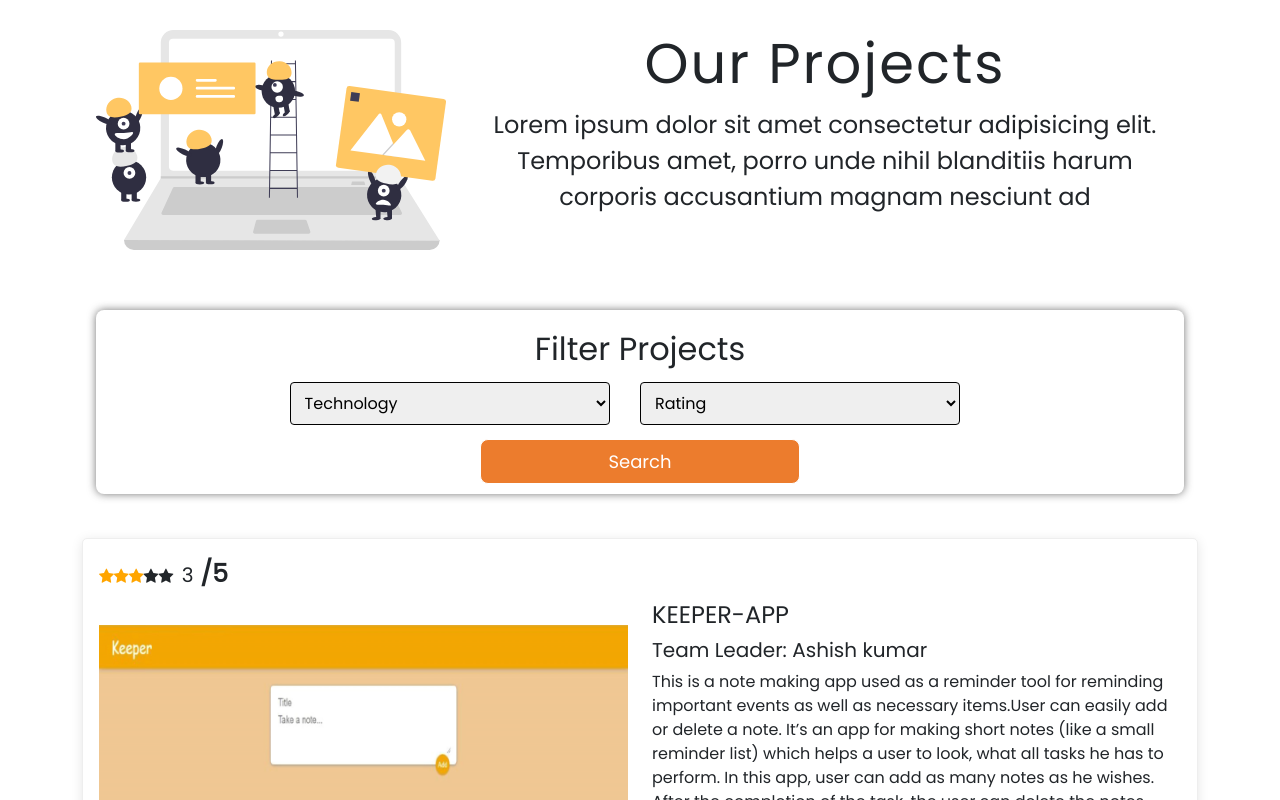
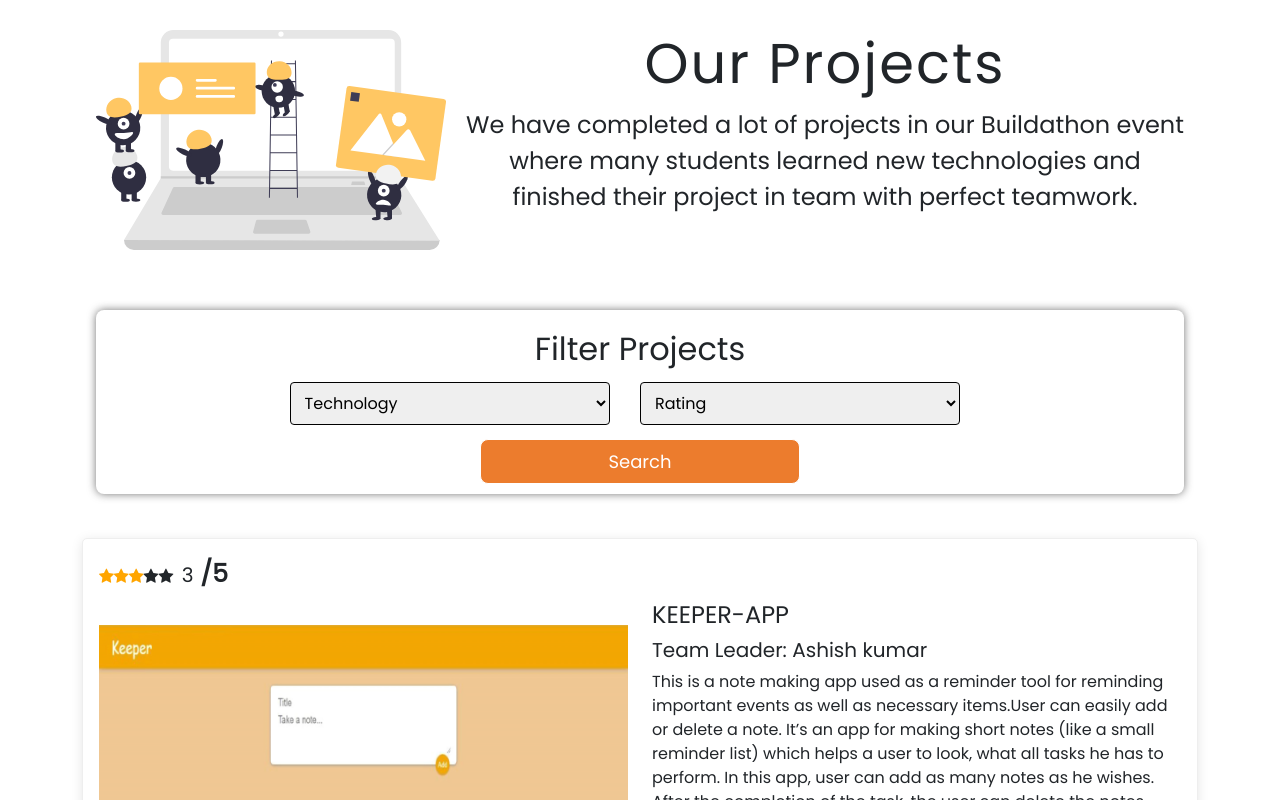
Before and after one commit to singhsharad529/code-project, a React (Create React App) app: page / in a window 1280 px wide. Shown: the top 800 px of the page. Built offline with nearby package versions, Linux system fonts and the light colour scheme.

Commit message:
added project heading

```diff
--- a/src/components/header.js
+++ b/src/components/header.js
@@ -13,9 +13,7 @@ function Header() {
         <div className="t">
           <h1>Our Projects</h1>
           <p>
-            Lorem ipsum dolor sit amet consectetur adipisicing elit. Temporibus
-            amet, porro unde nihil blanditiis harum corporis accusantium magnam
-            nesciunt ad{" "}
+          We have completed a lot of projects in our Buildathon event where many students learned new technologies and finished their project in team with perfect teamwork.
           </p>
         </div>
       </div>
```
